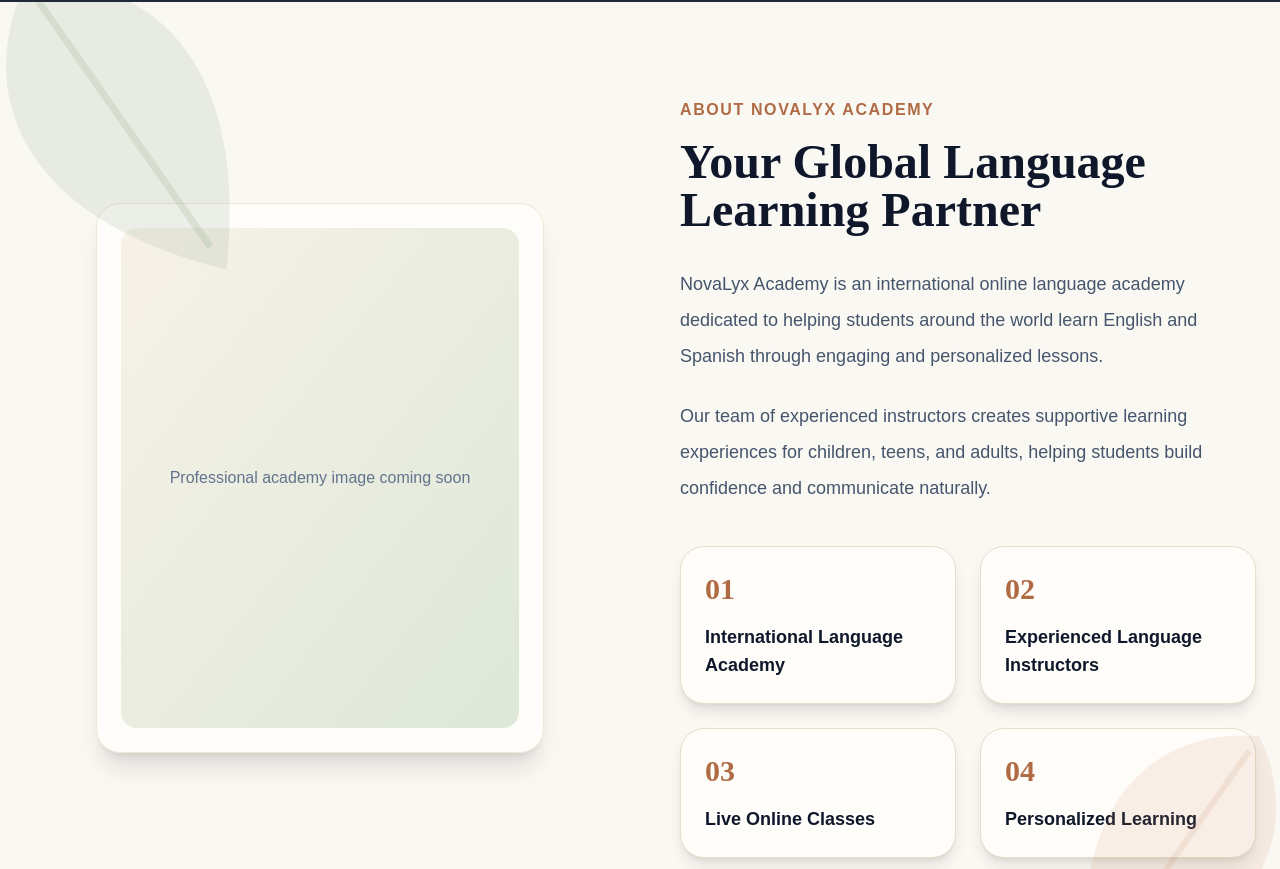
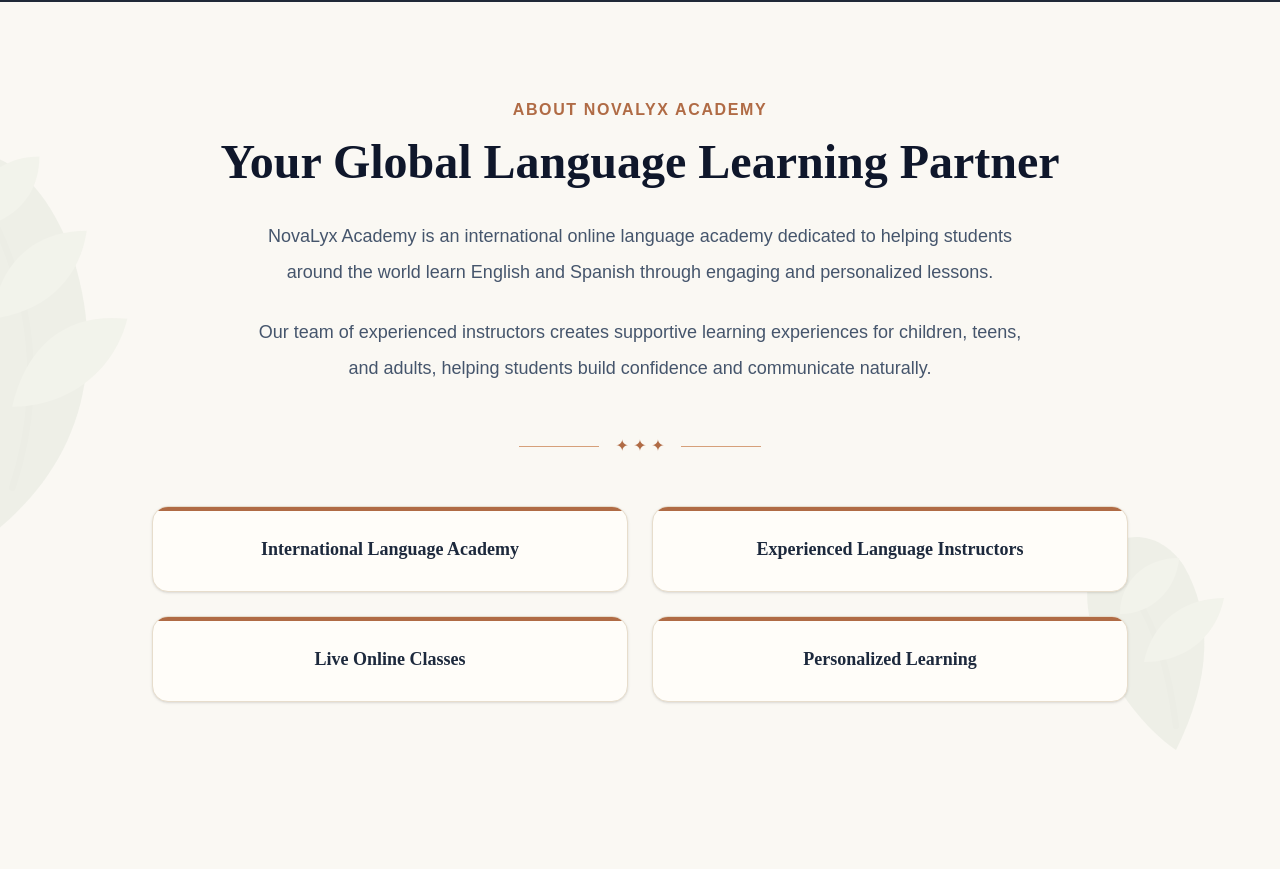
Before and after one commit to daniices/novalyx-academy, a React (Vite) app: page / in a window 1280 px wide. Shown: the part 1891-2760 px from the top of the page. Built offline with nearby package versions, Linux system fonts and the light colour scheme.

Commit message:
Refine About section design

```diff
--- a/src/components/About.jsx
+++ b/src/components/About.jsx
@@ -1,75 +1,52 @@
 import { useLanguage } from "../context/LanguageContext";
 import { translations } from "../translations/translations";
+import leavesLeft from "../assets/leaves/leaves-left.svg";
+import smallLeaves from "../assets/leaves/small-leaves.svg";
 
 function About() {
   const { language } = useLanguage();
   const t = translations[language];
 
-  const academyFeatures = [
-    {
-      number: "01",
-      text: t.internationalAcademy,
-    },
-    {
-      number: "02",
-      text: t.experiencedTeachers,
-    },
-    {
-      number: "03",
-      text: t.zoomClasses,
-    },
-    {
-      number: "04",
-      text: t.personalizedLearning,
-    },
+  const highlights = [
+    t.internationalAcademy,
+    t.experiencedTeachers,
+    t.zoomClasses,
+    t.personalizedLearning,
   ];
-
 
   return (
     <section
       id="about"
-      className="botanical-bg bg-[#FAF8F3] py-24"
+      className="relative overflow-hidden bg-[#FAF8F3] py-24"
       data-aos="fade-up"
     >
 
-      <div className="mx-auto flex max-w-7xl flex-col items-center gap-16 px-6 lg:flex-row">
+      {/* Botanical Decorations */}
 
+      <img
+        src={leavesLeft}
+        alt=""
+        className="pointer-events-none absolute -left-24 top-20 w-[22rem] opacity-20"
+      />
 
-        {/* Academy Image */}
-
-        <div className="flex flex-1 justify-center">
-
-          <div className="w-full max-w-md rounded-3xl bg-[#FFFDF9] p-6 shadow-xl border border-[#EFE7D8]">
-
-
-            <div className="flex h-[500px] items-center justify-center rounded-2xl bg-gradient-to-br from-[#F7F1E8] to-[#DDE8D8]">
-
-
-              <p className="px-8 text-center text-slate-500">
-                {t.academyImagePlaceholder}
-              </p>
-
-
-            </div>
-
-
-          </div>
-
-        </div>
+      <img
+        src={smallLeaves}
+        alt=""
+        className="pointer-events-none absolute -right-10 bottom-0 w-[18rem] opacity-20"
+      />
 
 
 
+      <div className="relative z-10 mx-auto max-w-5xl px-6">
 
-        {/* Academy Text */}
 
-        <div className="flex-1 max-w-xl">
+        {/* Heading */}
 
+        <div className="text-center">
 
           <p className="font-semibold uppercase tracking-widest text-[#B06B45]">
             {t.aboutBadge}
           </p>
-
-
 
 
           <h2
@@ -80,50 +57,76 @@
           </h2>
 
 
+          <p className="mx-auto mt-8 max-w-3xl text-lg leading-9 text-slate-600">
+            {t.aboutParagraph1}
+          </p>
+
+
+          <p className="mx-auto mt-6 max-w-3xl text-lg leading-9 text-slate-600">
+            {t.aboutParagraph2}
+          </p>
+
+
+        </div>
 
 
 
-          <p className="mt-8 text-lg leading-9 text-slate-600">
-            {t.aboutParagraph1}
-          </p>
+
+        {/* Elegant Divider */}
+
+        <div className="my-12 flex items-center justify-center gap-4">
+
+          <div className="h-px w-20 bg-[#D6A07A]"></div>
+
+          <div className="text-[#B06B45]">
+            ✦ ✦ ✦
+          </div>
+
+          <div className="h-px w-20 bg-[#D6A07A]"></div>
+
+        </div>
 
 
 
 
 
-          <p className="mt-6 text-lg leading-9 text-slate-600">
-            {t.aboutParagraph2}
-          </p>
+        {/* Highlight Cards */}
+
+        <div className="grid gap-6 sm:grid-cols-2">
 
 
-
-
-
-
-          {/* Academy Features */}
-
-          <div className="mt-10 grid gap-6 sm:grid-cols-2">
-
-
-            {academyFeatures.map((feature) => (
+          {highlights.map((item) => (
 
             <div
-                key={feature.number}
-                className="rounded-3xl border border-[#E7DDCC] bg-[#FFFDF9] p-6 shadow-lg transition-all duration-300 hover:-translate-y-2 hover:shadow-xl"
+              key={item}
+              className="
+                group
+                relative
+                overflow-hidden
+                rounded-2xl
+                border
+                border-[#E7DDCC]
+                bg-[#FFFDF9]
+                p-7
+                text-center
+                shadow-sm
+                transition-all
+                duration-300
+                hover:-translate-y-2
+                hover:shadow-xl
+              "
             >
+
+              {/* Accent Line */}
+
+              <div className="absolute left-0 top-0 h-1 w-full bg-[#B06B45] transition-all duration-300 group-hover:bg-[#799A76]"></div>
 
 
               <p
-                  className="text-3xl font-bold text-[#B06B45]"
+                className="text-lg font-semibold text-slate-800"
                 style={{ fontFamily: "Playfair Display" }}
               >
-                  {feature.number}
-                </p>
-
-
-
-                <p className="mt-4 text-lg font-semibold text-slate-900">
-                  {feature.text}
+                {item}
               </p>
 
 
@@ -138,9 +141,6 @@
       </div>
 
 
-      </div>
-
-
     </section>
   );
 }
```
Lines whose indentation alone changed are shown as unchanged.
